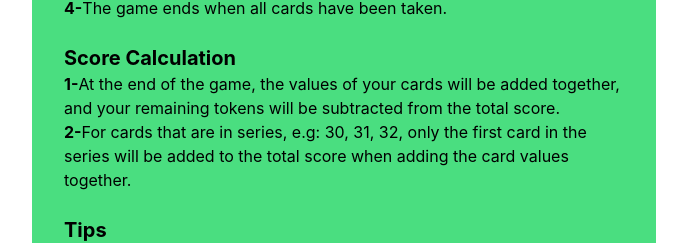
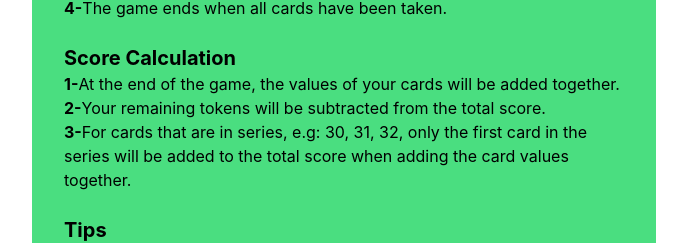
Before and after one commit to BlackDovah/NoThanksBoardGame, a React (Vite) app: page /instructions in a window 1280 px wide. Shown: the part 205-448 px from the top of the page, without its empty margins (296-983 px from the left). Built offline with nearby package versions, Linux system fonts and the light colour scheme; what boardgame.io would draw is missing.

Commit message:
Update Instructions.jsx

```diff
--- a/src/components/Instructions.jsx
+++ b/src/components/Instructions.jsx
@@ -56,10 +56,12 @@ export const Instructions = () => {
       </h1>
       <ol>
         <strong>1-</strong>At the end of the game, the values of your cards will
-        be added together, and your remaining tokens will be subtracted from the
+        be added together.
+        <br></br>
+        <strong>2-</strong>Your remaining tokens will be subtracted from the
         total score.
         <br></br>
-        <strong>2-</strong>For cards that are in series, e.g: 30, 31, 32, only
+        <strong>3-</strong>For cards that are in series, e.g: 30, 31, 32, only
         the first card in the series will be added to the total score when
         adding the card values together.
       </ol>
```
